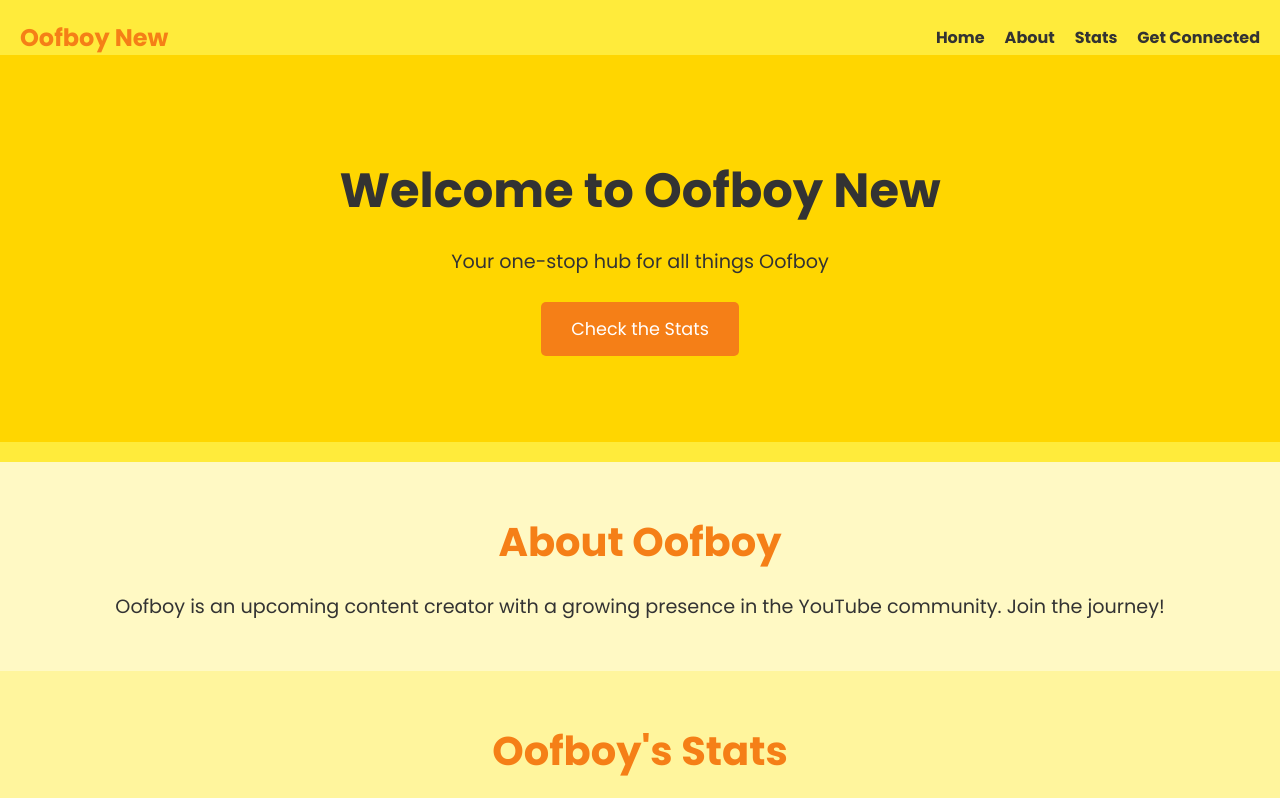
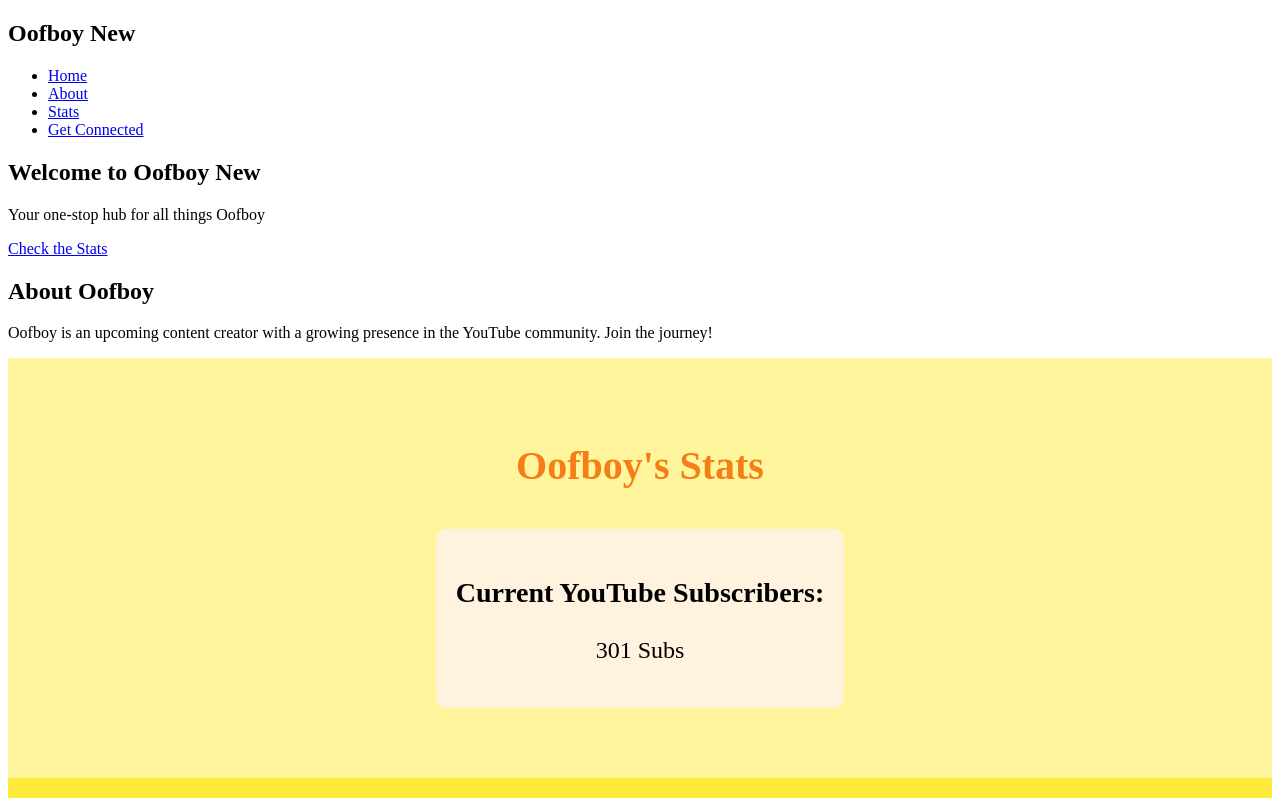
Before and after one commit to XasonYTB/oofboy-news, a plain HTML site: page index.html in a window 1280 px wide. Shown: the top 798 px of the page. Drawn offline with Linux system fonts and the light colour scheme.

Commit message:
Update style.css

```diff
--- a/style.css
+++ b/style.css
@@ -1,99 +1,4 @@
-* {
-  margin: 0;
-  padding: 0;
-  box-sizing: border-box;
-}
-
-body {
-  font-family: 'Poppins', sans-serif;
-  background-color: #fff59d;
-  color: #333;
-}
-
-header {
-  background-color: #ffeb3b;
-  padding: 20px 0;
-  box-shadow: 0 4px 6px rgba(0, 0, 0, 0.1);
-}
-
-nav {
-  display: flex;
-  justify-content: space-between;
-  align-items: center;
-  padding: 0 20px;
-}
-
-.logo h1 {
-  color: #f57f17;
-}
-
-.nav-links {
-  list-style: none;
-  display: flex;
-}
-
-.nav-links li {
-  margin-left: 20px;
-}
-
-.nav-links a {
-  text-decoration: none;
-  color: #333;
-  font-weight: bold;
-  transition: color 0.3s ease;
-}
-
-.nav-links a:hover {
-  color: #f57f17;
-}
-
-.hero {
-  text-align: center;
-  padding: 100px 20px;
-  background-color: #ffd600;
-  color: #333;
-}
-
-.hero h2 {
-  font-size: 3em;
-  margin-bottom: 20px;
-  animation: fadeIn 2s ease-in-out;
-}
-
-.hero p {
-  font-size: 1.2em;
-  margin-bottom: 40px;
-}
-
-.cta-btn {
-  padding: 15px 30px;
-  background-color: #f57f17;
-  color: white;
-  text-decoration: none;
-  border-radius: 5px;
-  font-size: 1.1em;
-  transition: background-color 0.3s ease;
-}
-
-.cta-btn:hover {
-  background-color: #e65100;
-}
-
-.about-section {
-  padding: 50px 20px;
-  background-color: #fff9c4;
-  text-align: center;
-}
-
-.about-section h2 {
-  font-size: 2.5em;
-  color: #f57f17;
-  margin-bottom: 20px;
-}
-
-.about-section p {
-  font-size: 1.2em;
-}
+/* Existing styles are here... */
 
 .stats-section {
   padding: 50px 20px;
@@ -113,18 +18,30 @@ nav {
   padding: 20px;
   border-radius: 10px;
   display: inline-block;
+  margin: 20px 0;
   animation: bounce 2s infinite;
 }
 
-footer {
-  text-align: center;
-  padding: 20px;
-  background-color: #ffeb3b;
-  color: #333;
+.stat ul {
+  list-style-type: none;
+  padding: 0;
 }
 
-/* Existing styles are here... */
+.stat ul li {
+  margin-bottom: 10px;
+  font-size: 1.2em;
+}
 
+.stat ul li a {
+  color: #f57f17;
+  text-decoration: none;
+}
+
+.stat ul li a:hover {
+  text-decoration: underline;
+}
+
+/* Community Section */
 .community-section {
   padding: 50px 20px;
   background-color: #ffeb3b;
@@ -156,21 +73,3 @@ footer {
 .community-btn:hover {
   background-color: #e65100;
 }
-
-
-@keyframes fadeIn {
-  from { opacity: 0; }
-  to { opacity: 1; }
-}
-
-@keyframes bounce {
-  0%, 20%, 50%, 80%, 100% {
-    transform: translateY(0);
-  }
-  40% {
-    transform: translateY(-30px);
-  }
-  60% {
-    transform: translateY(-15px);
-  }
-}
```
